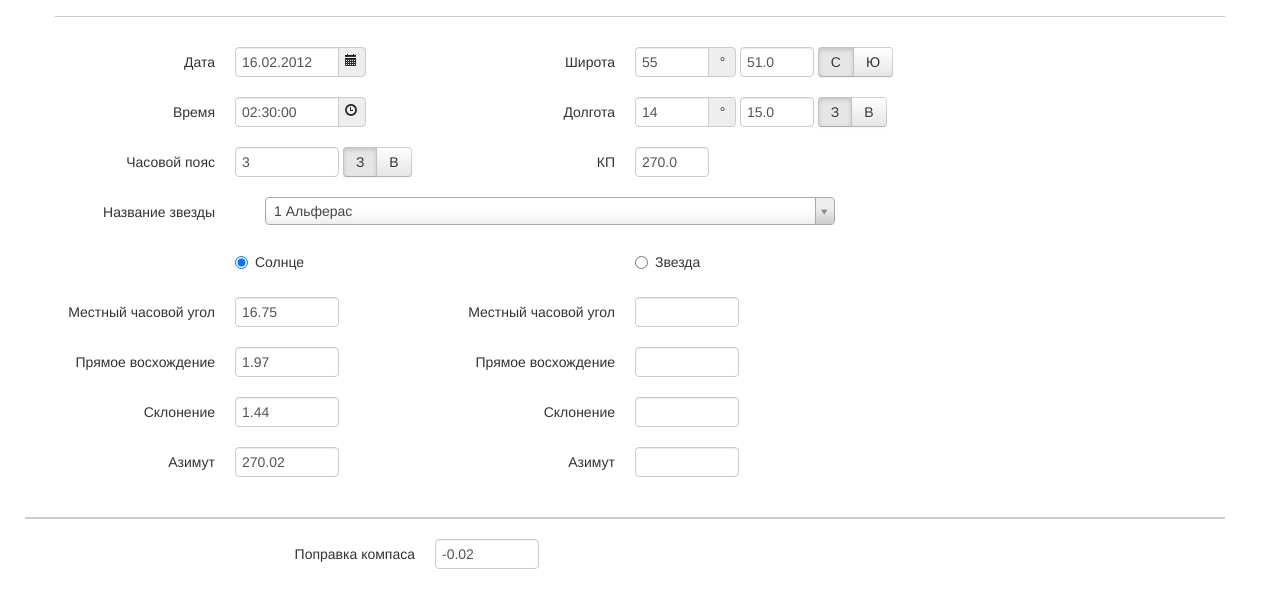
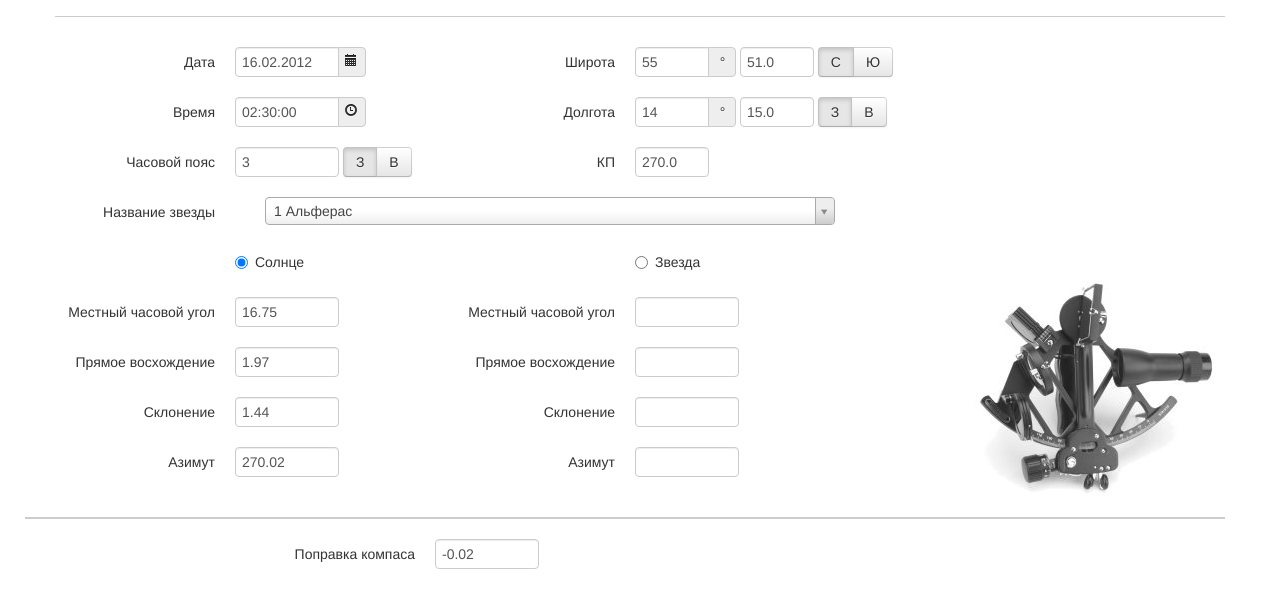
Before and after one commit to demenkov/heading-indication, a plain HTML site: page index.html in a window 1280 px wide. Shown: the part 123-730 px from the top of the page. Drawn offline with Linux system fonts and the light colour scheme.

Commit message:
added sextant background

```diff
--- a/css/main.css
+++ b/css/main.css
@@ -1,5 +1,8 @@
 body {
-	padding-top: 60px; /* 60px to make the container go all the way to the bottom of the topbar */
+	padding-top			:60px; /* 60px to make the container go all the way to the bottom of the topbar */
+	background-image	:url("../img/sextant.jpg");
+	background-repeat	:no-repeat;
+	background-position	:95% 80%;
 }
 
 .nobr {
```
Also changed, not shown: img/sextant.jpg (added).
